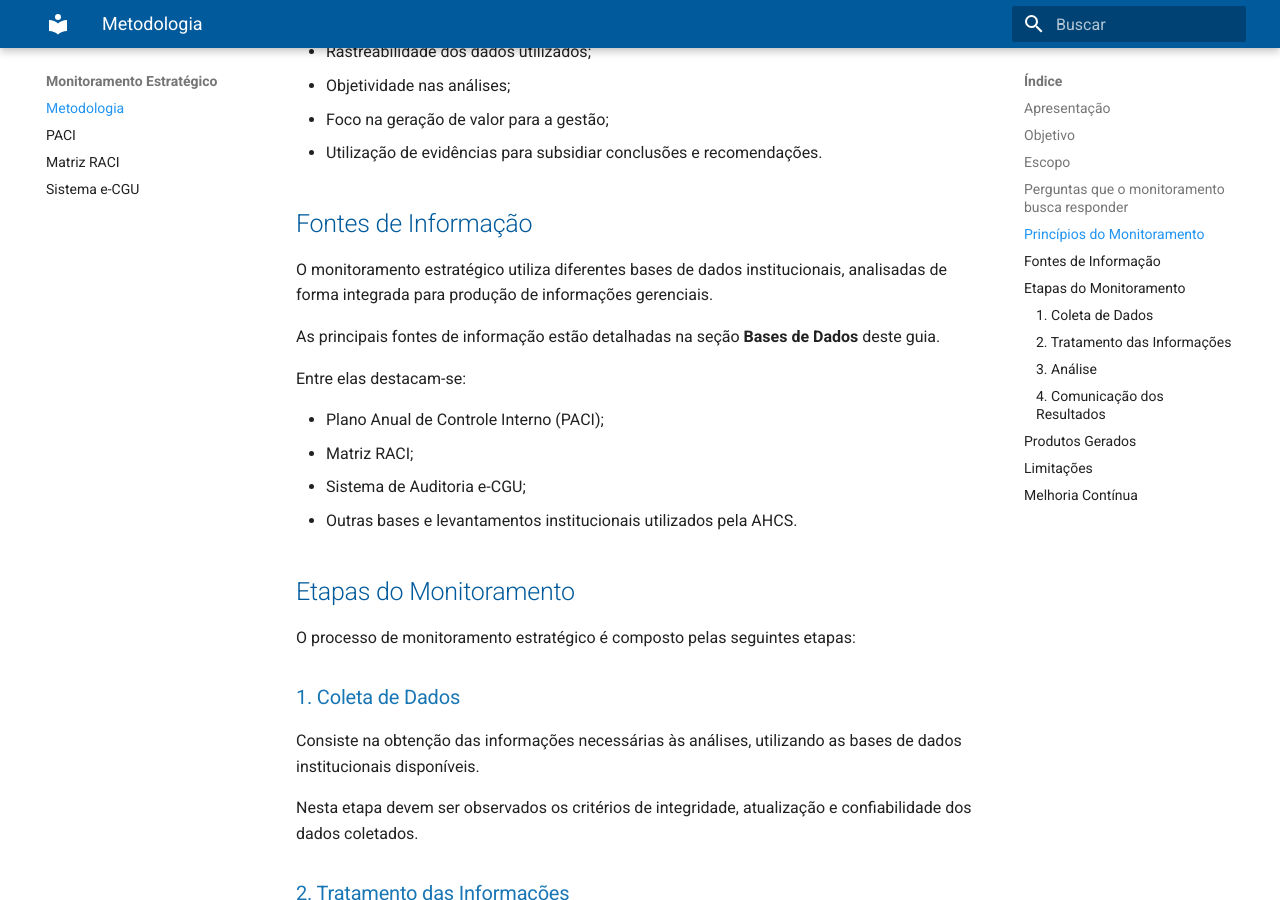
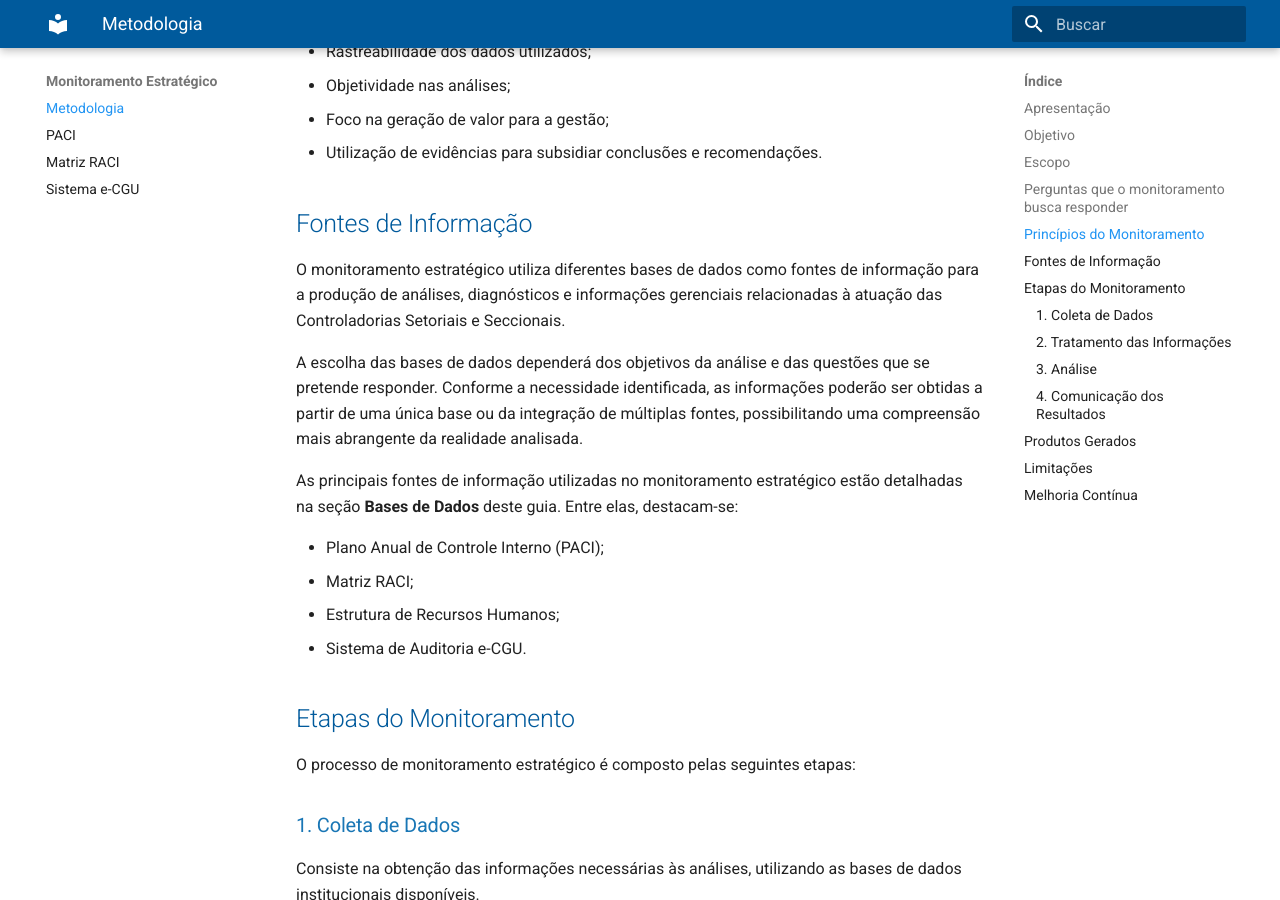
Before and after one commit to CGEMG-AHCS/guia-monitoramento-estrategico, an MkDocs documentation site: the page built from docs/monitoramento/metodologia.md, in a window 1280 px wide and 900 px high, scrolled down 1699 px. Built offline with MkDocs 1.6.1 and Material for MkDocs 9.7.7, drawn with Linux system fonts in a browser that asks for light colours.

Commit message:
Update metodologia.md

```diff
--- a/docs/monitoramento/metodologia.md
+++ b/docs/monitoramento/metodologia.md
@@ -50,16 +50,16 @@ O monitoramento estratégico deve observar os seguintes princípios:
 
 ## Fontes de Informação
 
-O monitoramento estratégico utiliza diferentes bases de dados institucionais, analisadas de forma integrada para produção de informações gerenciais.
+O monitoramento estratégico utiliza diferentes bases de dados como fontes de informação para a produção de análises, diagnósticos e informações gerenciais relacionadas à atuação das Controladorias Setoriais e Seccionais.
 
-As principais fontes de informação estão detalhadas na seção **Bases de Dados** deste guia.
+A escolha das bases de dados dependerá dos objetivos da análise e das questões que se pretende responder. Conforme a necessidade identificada, as informações poderão ser obtidas a partir de uma única base ou da integração de múltiplas fontes, possibilitando uma compreensão mais abrangente da realidade analisada.
 
-Entre elas destacam-se:
+As principais fontes de informação utilizadas no monitoramento estratégico estão detalhadas na seção **Bases de Dados** deste guia. Entre elas, destacam-se:
 
 - Plano Anual de Controle Interno (PACI);
 - Matriz RACI;
-- Sistema de Auditoria e-CGU;
-- Outras bases e levantamentos institucionais utilizados pela AHCS.
+- Estrutura de Recursos Humanos;
+- Sistema de Auditoria e-CGU.
 
 ## Etapas do Monitoramento
 
```
